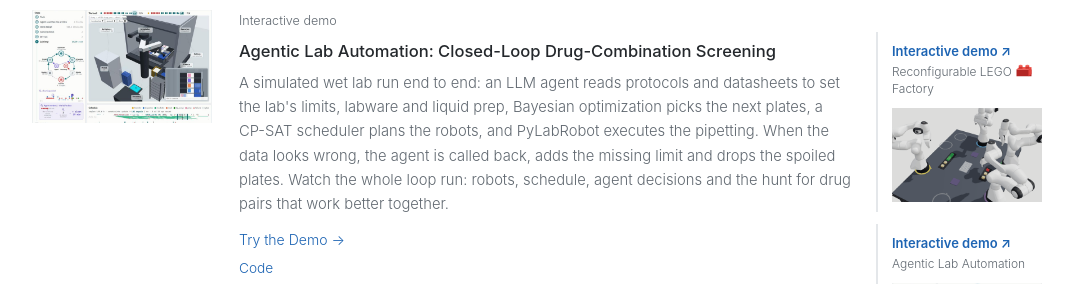
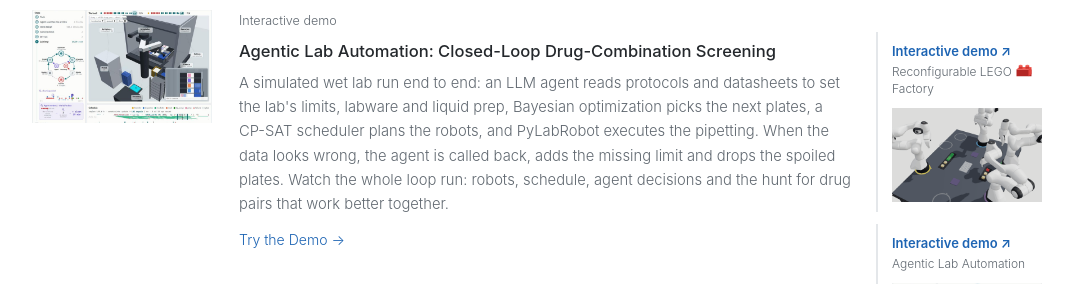
Before and after one commit to sl148/sl148.github.io, a Jekyll site: the page built from _pages/about.md, in a window 1280 px wide and 900 px high, scrolled down 1731 px, cut to the strip 0-284 px from the top of the window. Shown: the whole strip, without its empty margins (198-1271 px from the left). Built offline with Jekyll 4.4.1, drawn with Linux system fonts in a browser that asks for light colours.

Commit message:
Projects: drop the code link from the lab automation entry
Co-Authored-By: Claude Opus 5.5 <noreply@anthropic.com>

```diff
--- a/_pages/about.md
+++ b/_pages/about.md
@@ -158,7 +158,6 @@ redirect_from:
       <p class="entry-desc">A simulated wet lab run end to end: an LLM agent reads protocols and datasheets to set the lab's limits, labware and liquid prep, Bayesian optimization picks the next plates, a CP-SAT scheduler plans the robots, and PyLabRobot executes the pipetting. When the data looks wrong, the agent is called back, adds the missing limit and drops the spoiled plates. Watch the whole loop run: robots, schedule, agent decisions and the hunt for drug pairs that work better together.</p>
       <div class="entry-meta">
         <a class="entry-cta" href="https://sl148.github.io/closed-loop-lab-demo/">Try the Demo</a>
-        <span class="entry-links"><a href="https://github.com/sl148/closed-loop-lab-demo">Code</a></span>
       </div>
     </div>
   </div>
```
